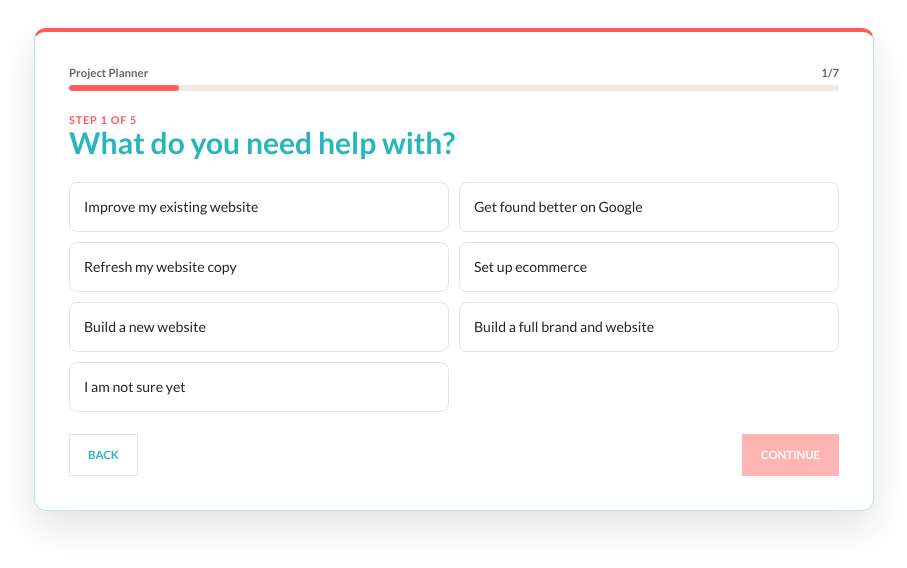
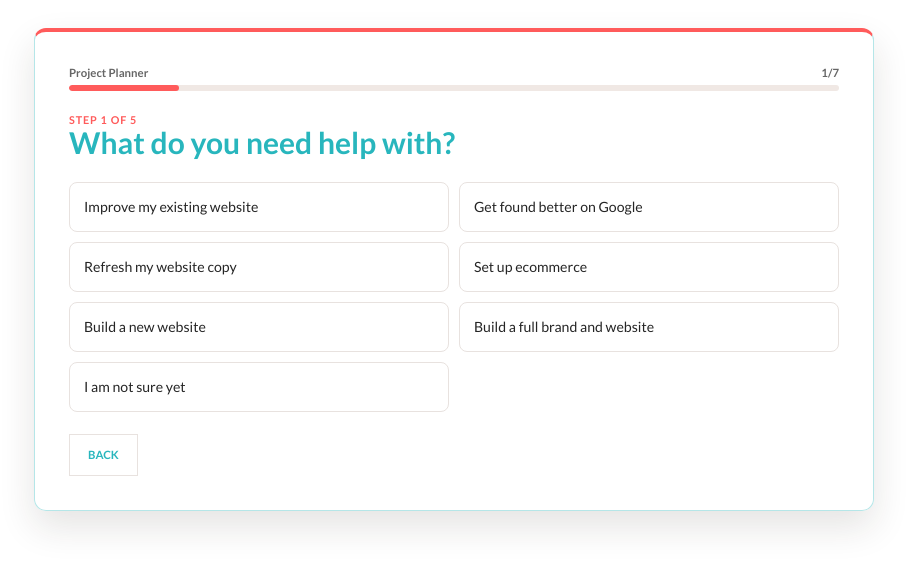
Before and after one commit to LiftBrandworks/lift-project-planner, a Next.js app: page / in a window 1280 px wide. Both pictures are taken after a click on the button "START". Shown: the top 568 px of the page, without its empty margins (186-1093 px from the left). Built offline with nearby package versions, Linux system fonts and the light colour scheme.

Commit message:
Improve embedded planner flow and framing

```diff
--- a/components/ProjectPlanner.tsx
+++ b/components/ProjectPlanner.tsx
@@ -54,6 +54,7 @@ export function ProjectPlanner({ config }: { config: PlannerConfig }) {
 
   function setSingleAnswer(question: Question, value: string) {
     setAnswers((current) => ({ ...current, [question.id]: value }));
+    window.setTimeout(goNext, 140);
   }
 
   function toggleMultiAnswer(question: Question, value: string) {
@@ -202,6 +203,7 @@ export function ProjectPlanner({ config }: { config: PlannerConfig }) {
               <button className="ghost-button" type="button" onClick={goBack}>
                 Back
               </button>
+              {currentQuestion.type === "multi" ? (
                 <button
                   className="primary-button"
                   type="button"
@@ -210,6 +212,7 @@ export function ProjectPlanner({ config }: { config: PlannerConfig }) {
                 >
                   Continue
                 </button>
+              ) : null}
             </div>
           </div>
         ) : null}
```
Lines whose indentation alone changed are shown as unchanged.
